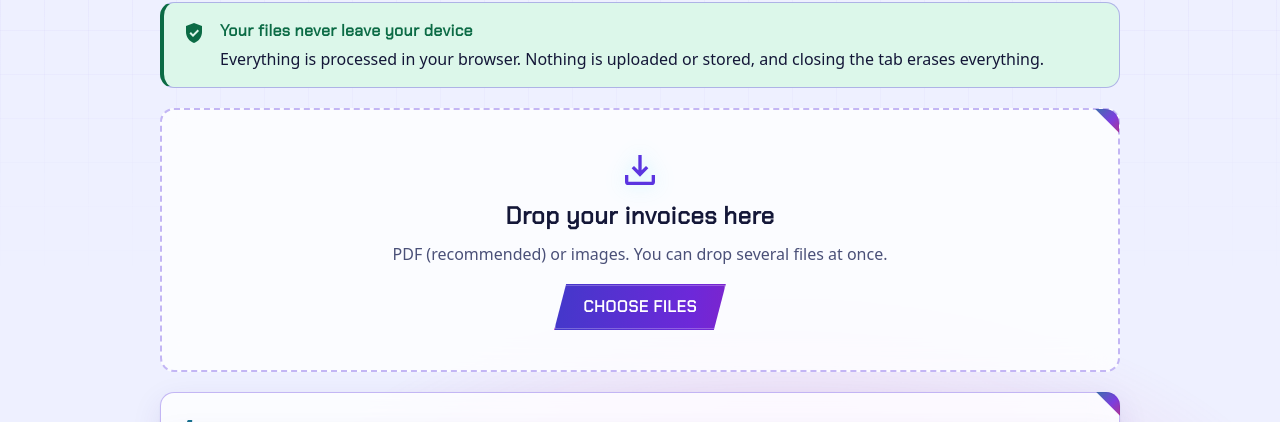
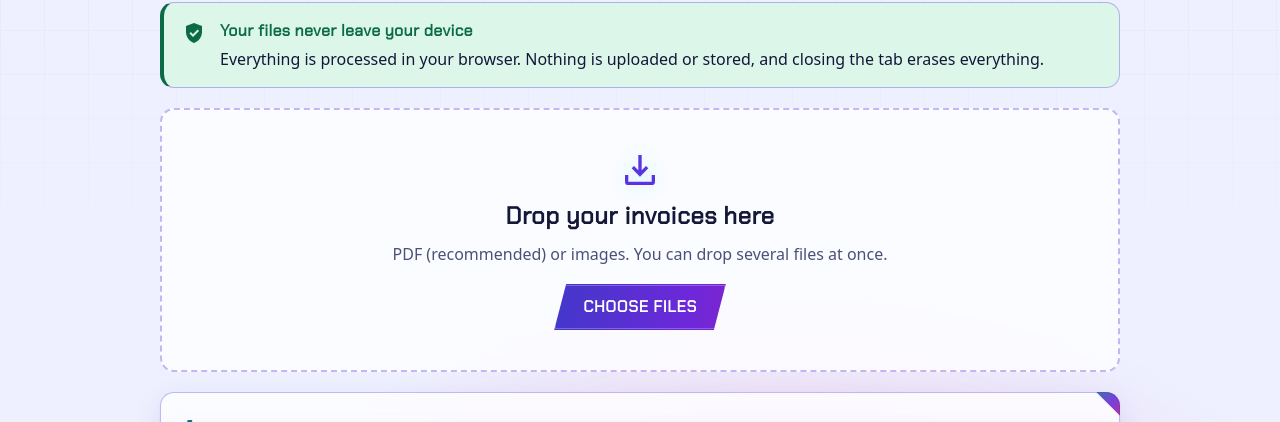
Before and after one commit to solarmic/renombra-factures, a Svelte app: page / in a window 1280 px wide. Shown: the part 278-700 px from the top of the page. Built offline with nearby package versions, Linux system fonts and the light colour scheme.

Commit message:
fix(ui): drop corner accent from the dashed dropzone

```diff
--- a/src/ui/app.css
+++ b/src/ui/app.css
@@ -295,9 +295,8 @@ h1 {
   }
 }
 
-/* Angled corner accent on HUD panels. */
-.card::after,
-.dropzone::after {
+/* Angled corner accent on solid HUD panels (not on the dashed dropzone). */
+.card::after {
   content: '';
   position: absolute;
   top: -1px;
```
